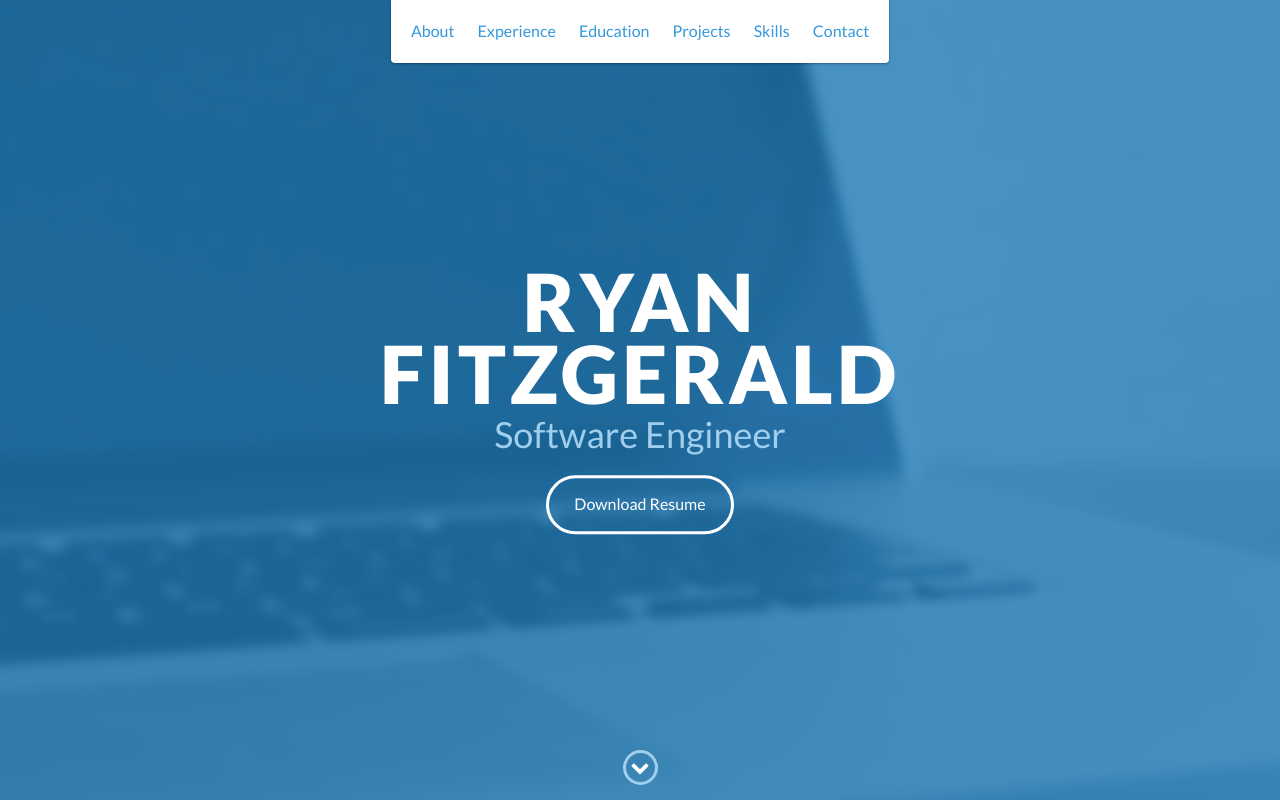
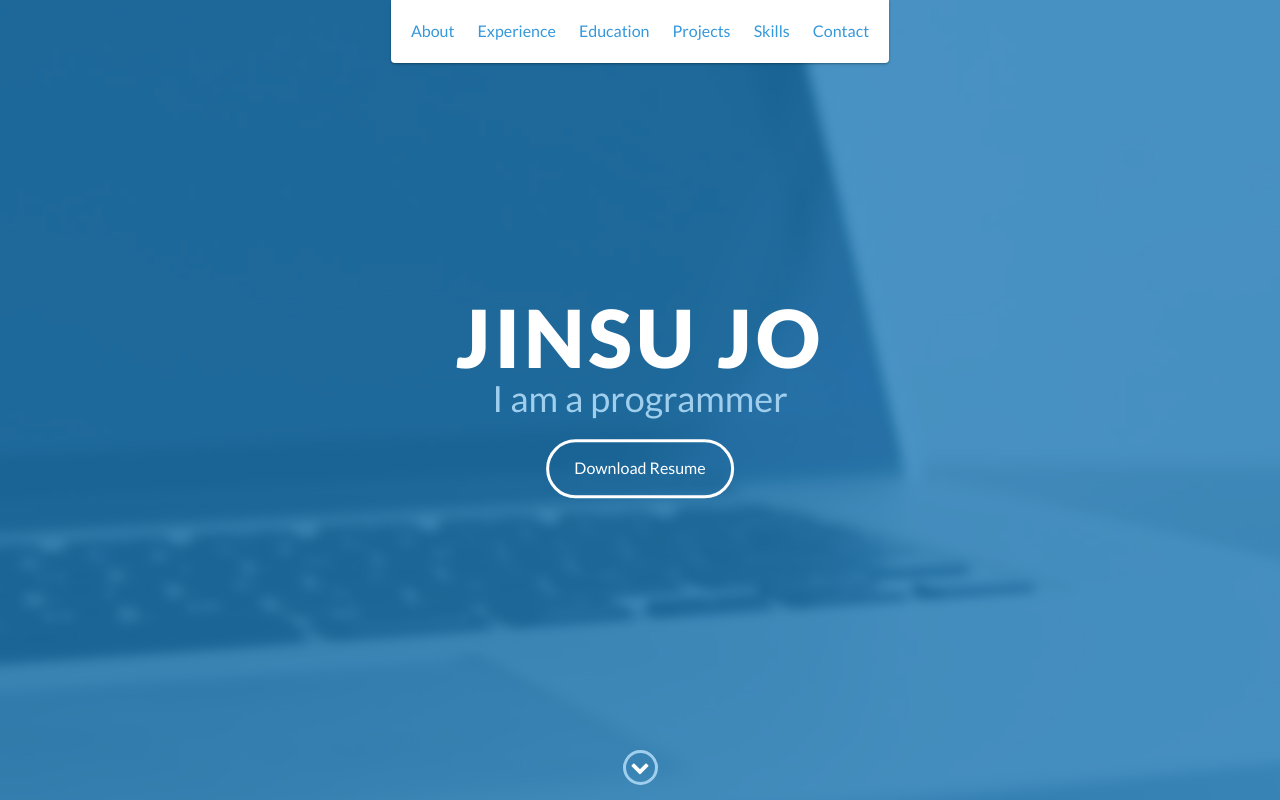
Before and after one commit to jinsu916/jinsu916.github.io, a website: page index.html in a window 1280 px wide. Shown: the top 800 px of the page. Drawn offline with nearby package versions, Linux system fonts and the light colour scheme.

Commit message:
Update index.html

```diff
--- a/index.html
+++ b/index.html
@@ -48,8 +48,8 @@
 
     <div id="lead">
         <div id="lead-content">
-            <h1>Ryan Fitzgerald</h1>
-            <h2>Software Engineer</h2>
+            <h1>jinsu Jo</h1>
+            <h2>I am a programmer</h2>
             <a href="#" class="btn-rounded-white">Download Resume</a>
         </div>
         <!-- End #lead-content -->
```
